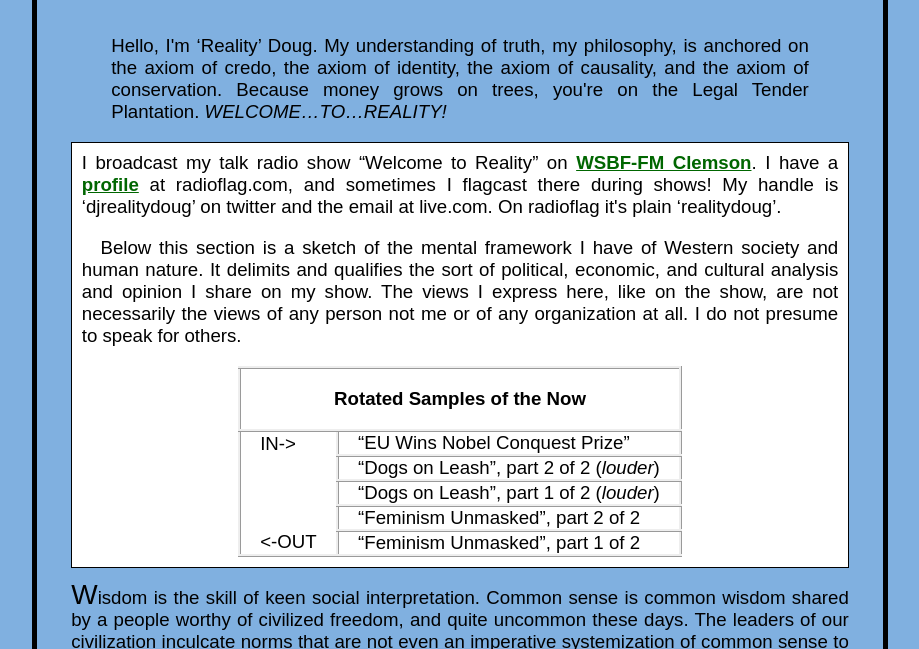
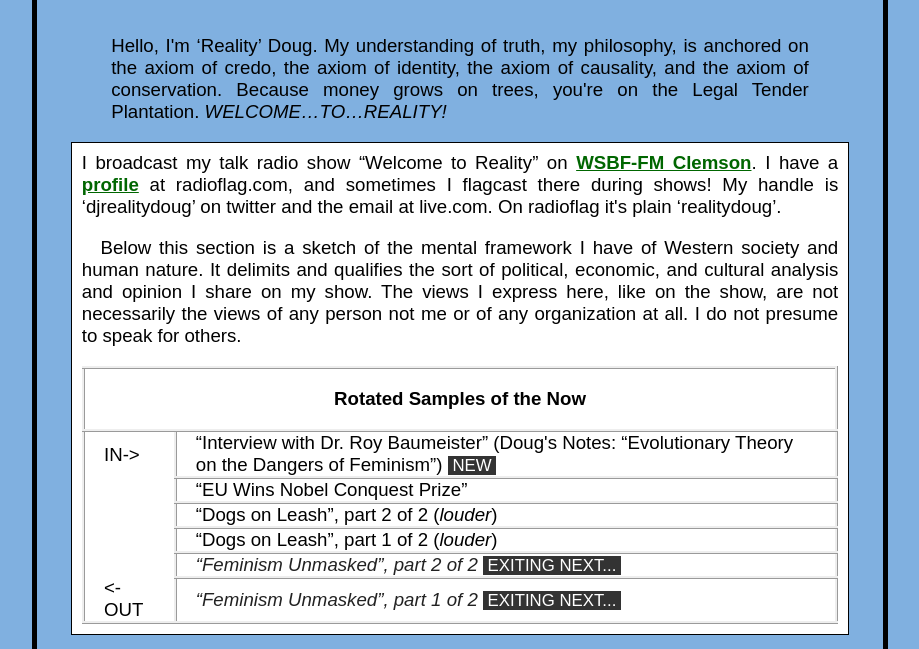
Before and after one commit to djrealitydoug/djrealitydoug.github.com, a plain HTML site: page index.html in a window 1280 px wide. Shown: the part 303-952 px from the top of the page, without its empty margins (180-1099 px from the left). Drawn offline with Linux system fonts and the light colour scheme.

Commit message:
Added inteview mp3 and mp3 stage labels.

```diff
--- a/css.css
+++ b/css.css
@@ -11,7 +11,7 @@ div.body {margin: auto; padding: 15px; color: black; background: #80b0e0; border
 *.clear_left {clear: left}
 *.max_width {width: 100%}
 *.blk_thn_bdr {border: black solid thin}
-*.blck {display: block}
+// *.blck {display: block}
 // *.i-blck {display: inline-block}
 // *.cllps {display: collapse}
 
@@ -24,6 +24,9 @@ em[class~="u"] {text-decoration: underline; font-style: normal}
 em[class~="i"] {font-style: italic}
 em[class~="normal"] {font-style: normal}
 em[class~="big_gray"] {color: #ff9; font-weight: bolder; vertical-align:baseline; font-style: normal}
+em[class~="exiting"] {color: #222}
+span[class~="exiting"] {color: white; background: #333; font-size: 90%}
+span[class~="new"] {color: white; background: #333; font-size: 90%}
 
 a {font-weight: bolder}
 a:link { color: #060; text-decoration: underline}
--- a/index.html
+++ b/index.html
@@ -27,7 +27,7 @@
   </td><td class="slim max_width">
   <h1>&ldquo;Welcome to Reality&rdquo;</h1>
   </td></tr><tr><td colspan="2">
-<blockquote class="full no_indent"><p><a class="black blck" href="./mp3/15185-abstract.mp3">Hello, I'm &lsquo;Reality&rsquo; Doug. My understanding of truth, my philosophy, is anchored on the axiom of credo, the axiom of identity, the axiom of causality, and the axiom of conservation. Because money grows on trees, you're on the Legal Tender Plantation. <em class="i">WELCOME&hellip;TO&hellip;REALITY!</em></a></p></blockquote>
+<blockquote class="full no_indent"><p><a class="black" href="./mp3/15185-abstract.mp3">Hello, I'm &lsquo;Reality&rsquo; Doug. My understanding of truth, my philosophy, is anchored on the axiom of credo, the axiom of identity, the axiom of causality, and the axiom of conservation. Because money grows on trees, you're on the Legal Tender Plantation. <em class="i">WELCOME&hellip;TO&hellip;REALITY!</em></a></p></blockquote>
 
 <div class="white">
 <p class="no_top_margin no_indent">
@@ -42,19 +42,22 @@ Rotated Samples of the Now
 </td></tr><tr><td class="slim">
 IN-&gt;
 </td><td class="data slim">
-<a class="black" href="./mp3/16302--EU_wins_Nobel_conquest_prize.mp3"><span id="sample_span">&ldquo;EU Wins Nobel Conquest Prize&rdquo;</span></a>
-</td></tr><tr><td rowspan="3" class="">
+<a class="black" href="./mp3/16552-Dr._Baumeister_interview_MP3WRAP.mp3"><span id="sample_span">&ldquo;Interview with Dr. Roy Baumeister&rdquo;</span></a>
+(Doug's Notes: <a class="black" href="./sup/evo_theory_on_sex_sociality.pdf">&ldquo;Evolutionary Theory on the Dangers of Feminism&rdquo;</a>) <span class="new">&nbsp;NEW&nbsp;</span>
+</td></tr><tr><td rowspan="4">
 
 </td><td class="data slim">
-<a class="black" href="./mp3/13769-dogs_on_leash-2_of_2.mp3">&ldquo;Dogs on Leash&rdquo;, part 2 of 2  (<em>louder</em>)</a>
+<a class="black" href="./mp3/16302--EU_wins_Nobel_conquest_prize.mp3">&ldquo;EU Wins Nobel Conquest Prize&rdquo;</a>
 </td></tr><tr><td class="data slim">
-<a class="black" href="./mp3/13769-dogs_on_leash-1_of_2.mp3">&ldquo;Dogs on Leash&rdquo;, part 1 of 2 (<em>louder</em>)</a>
+<a class="black" href="./mp3/13769-dogs_on_leash-2_of_2.mp3">&ldquo;Dogs on Leash&rdquo;, part 2 of 2</a> (<em>louder</em>)
 </td></tr><tr><td class="data slim">
-<a class="black" href="./mp3/15366-feminism_unmasked_pt2of2_MP3WRAP.mp3">&ldquo;Feminism Unmasked&rdquo;, part 2 of 2</a>
+<a class="black" href="./mp3/13769-dogs_on_leash-1_of_2.mp3">&ldquo;Dogs on Leash&rdquo;, part 1 of 2</a> (<em>louder</em>)
+</td></tr><tr><td class="data slim">
+<a class="black" href="./mp3/15366-feminism_unmasked_pt2of2_MP3WRAP.mp3"><em class="exiting">&ldquo;Feminism Unmasked&rdquo;, part 2 of 2</em> <span class="exiting">&nbsp;EXITING NEXT...&nbsp;</span></a>
 </td></tr><tr><td class="slim">
 &lt;-OUT
 </td><td class="data slim">
-<a class="black" href="./mp3/15366-feminism_unmasked_pt1of2_MP3WRAP.mp3">&ldquo;Feminism Unmasked&rdquo;, part 1 of 2</a>
+<a class="black" href="./mp3/15366-feminism_unmasked_pt1of2_MP3WRAP.mp3"><em class="exiting">&ldquo;Feminism Unmasked&rdquo;, part 1 of 2</em> <span class="exiting">&nbsp;EXITING NEXT...&nbsp;</span></a>
 </td></tr>
 </tbody></table>
 <!--/p-->
```
Also changed, not shown: 2 other files.
